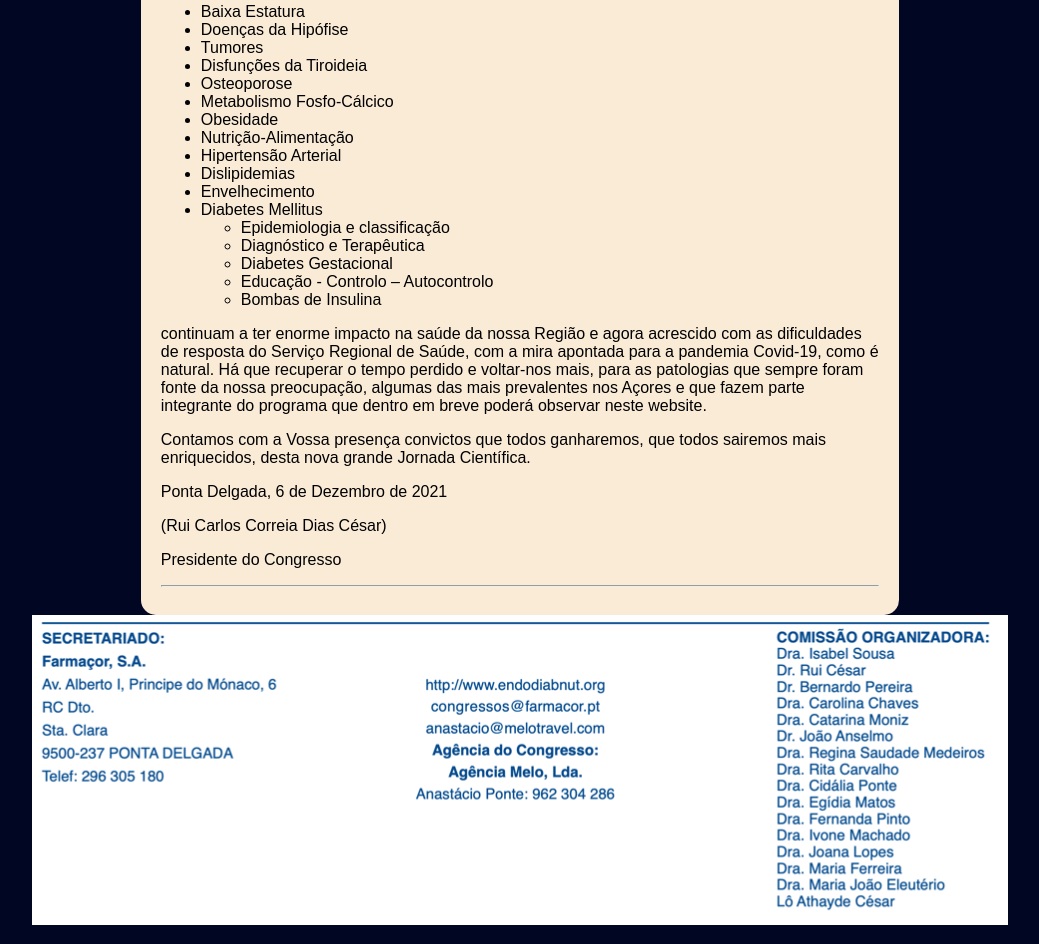
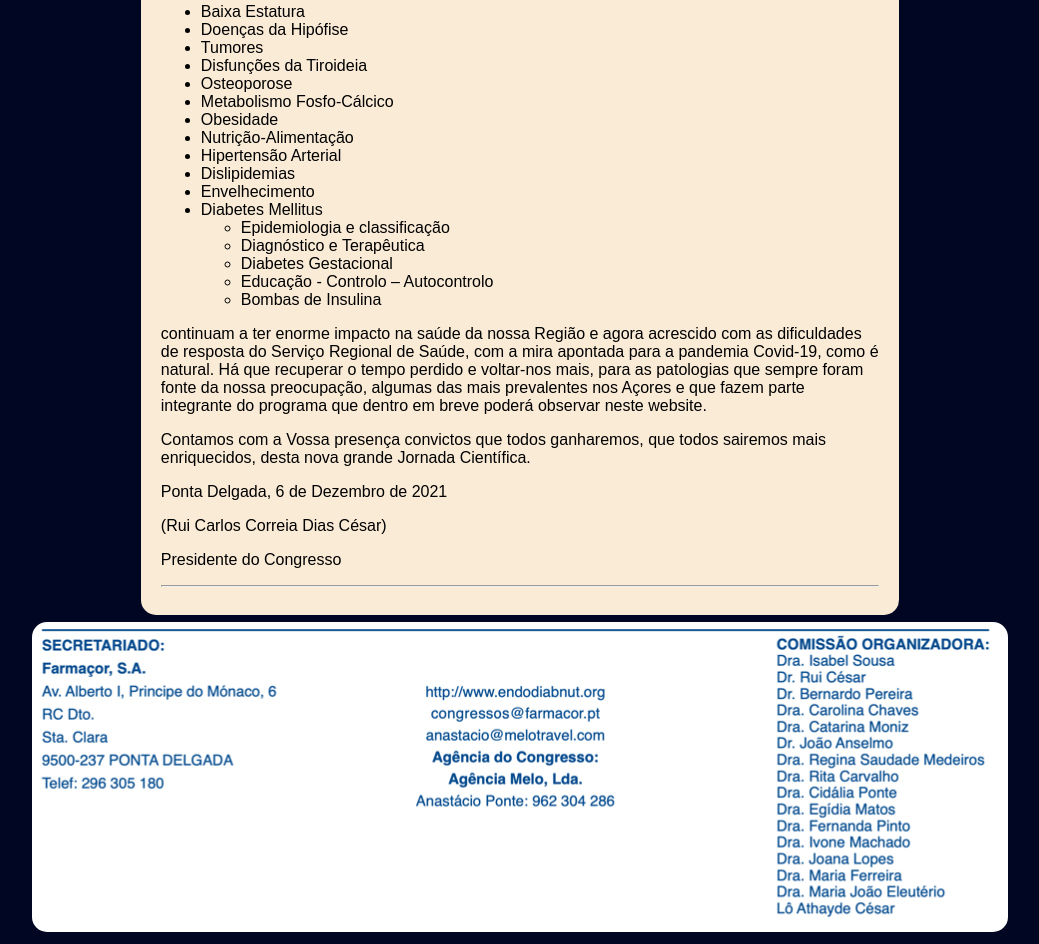
Before and after one commit to rtavares/endodiabnut2022, an Eleventy site: page endodiabnut2022/website/site-content/index.md in a window 1280 px wide. Shown: the part 1408-2352 px from the top of the page, without its empty margins (120-1159 px from the left). Built offline with nearby package versions, Linux system fonts and the light colour scheme; Eleventy itself is replaced by a stand-in of ours; files that its build step writes are made by us from their sources.

Commit message:
change - EDN-01 - Styling adjust.

```diff
--- a/endodiabnut2022/website/site-content/_includes/layouts/base.njk
+++ b/endodiabnut2022/website/site-content/_includes/layouts/base.njk
@@ -11,8 +11,11 @@
 
         footer {
             text-align: center;
+            margin-top: 7px;
         }
-
+        img {
+            border-radius: 15px;
+        }
 
         .main {
             margin-left: 20%;
```
Also changed, not shown: 1 other file.
